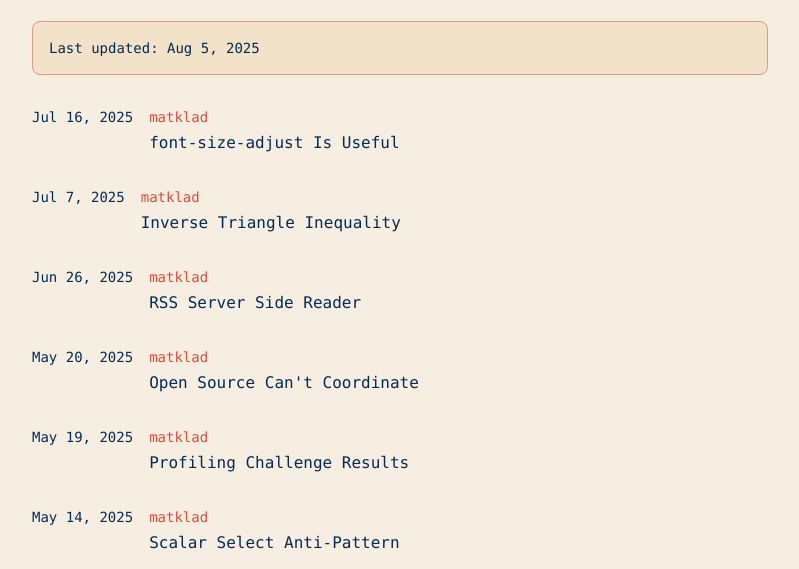
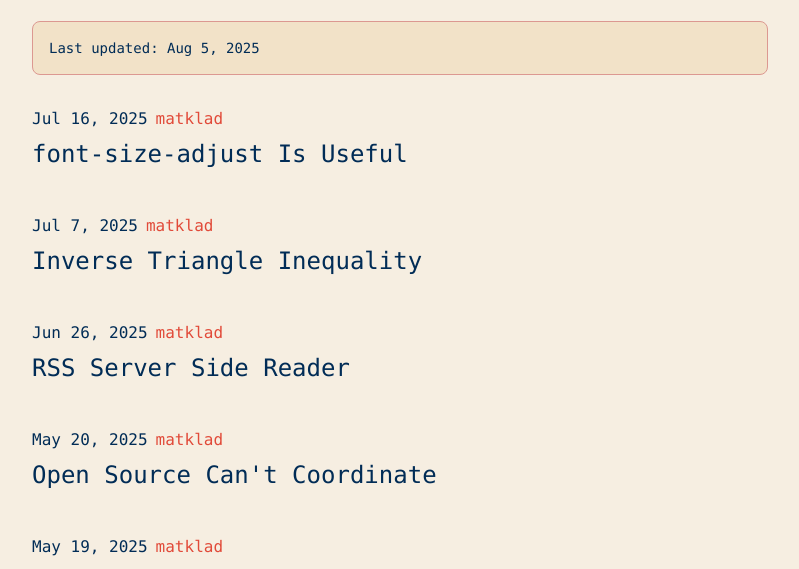
Before and after one commit to sophic00/skygazer, an Astro site: page /roll in a window 1280 px wide. Shown: the part 212-781 px from the top of the page, without its empty margins (240-1039 px from the left). Built offline with nearby package versions, Linux system fonts and the light colour scheme; Astro itself is replaced by a stand-in of ours; some packages are replaced by stand-ins of ours.

Commit message:
chore: formatting of blogroll

```diff
--- a/src/pages/roll/index.astro
+++ b/src/pages/roll/index.astro
@@ -96,19 +96,18 @@ function formatDate(dateString: string): string {
           </p>
         </div>
       ) : (
-        <div class="space-y-4">
+        <div class="space-y-6">
           {allPosts.map(post => (
-            <article class="flex items-start gap-4 py-2">
-              <div class="text-muted-foreground min-w-[80px] flex-shrink-0 text-sm">
+            <article class="py-2">
+              <div class="flex items-center gap-2 mb-1">
+                <span class="text-muted-foreground text-base">
                   {post.pubDate && formatDate(post.pubDate)}
-              </div>
-              <div class="min-w-0 flex-1">
-                <div class="mb-1 flex items-center gap-2">
+                </span>
                 <a
                   href={post.siteUrl}
                   target="_blank"
                   rel="noopener noreferrer"
-                    class="text-sm text-accent decoration-dashed hover:underline"
+                  class="text-base text-accent decoration-dashed hover:underline"
                 >
                   {post.feedTitle}
                 </a>
@@ -117,11 +116,11 @@ function formatDate(dateString: string): string {
                 href={post.link}
                 target="_blank"
                 rel="noopener noreferrer"
-                  class="block text-base font-medium transition-colors hover:text-accent"
+                class="block text-2xl font-medium transition-colors hover:text-accent decoration-dashed hover:underline leading-relaxed"
+                style="word-break: break-word; hyphens: auto;"
               >
                 {post.title}
               </a>
-              </div>
             </article>
           ))}
         </div>
```
Lines whose indentation alone changed are shown as unchanged.
